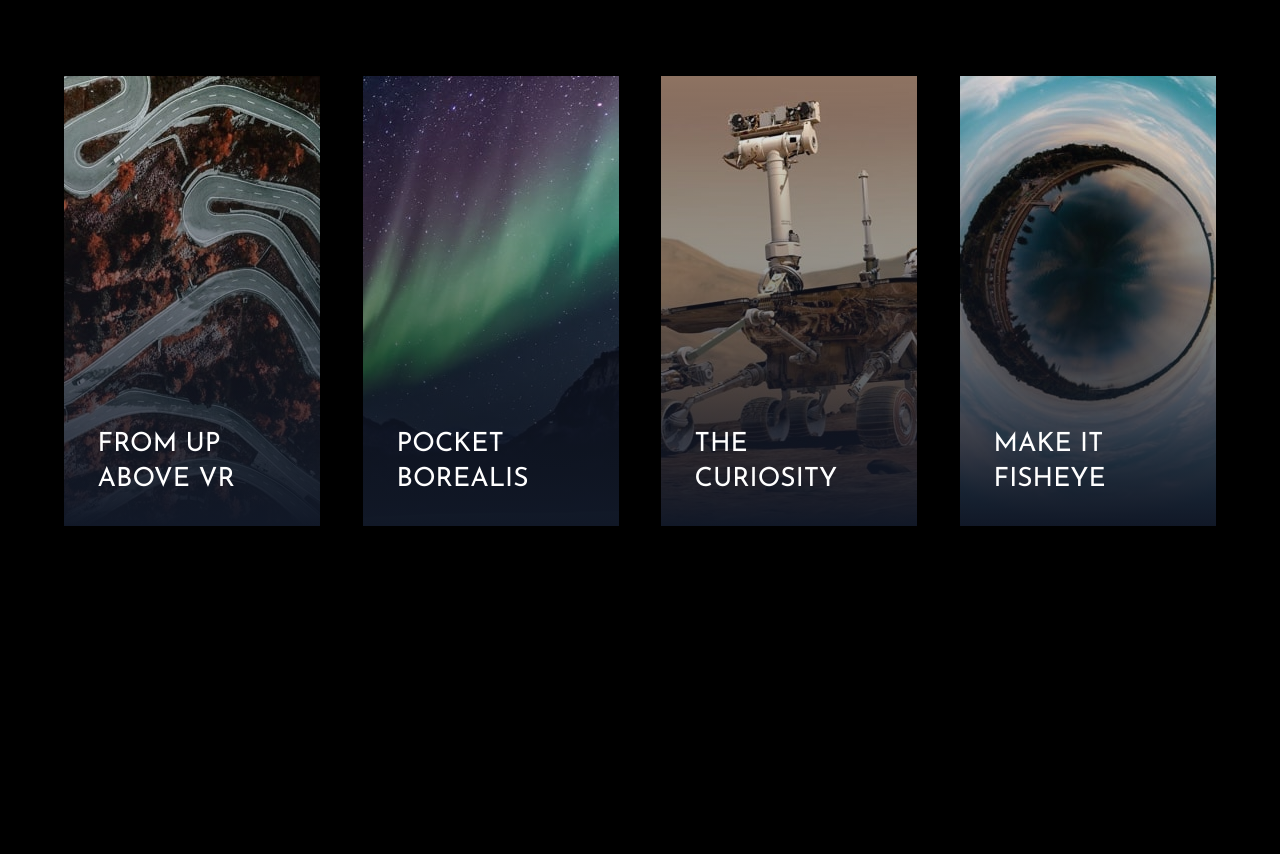
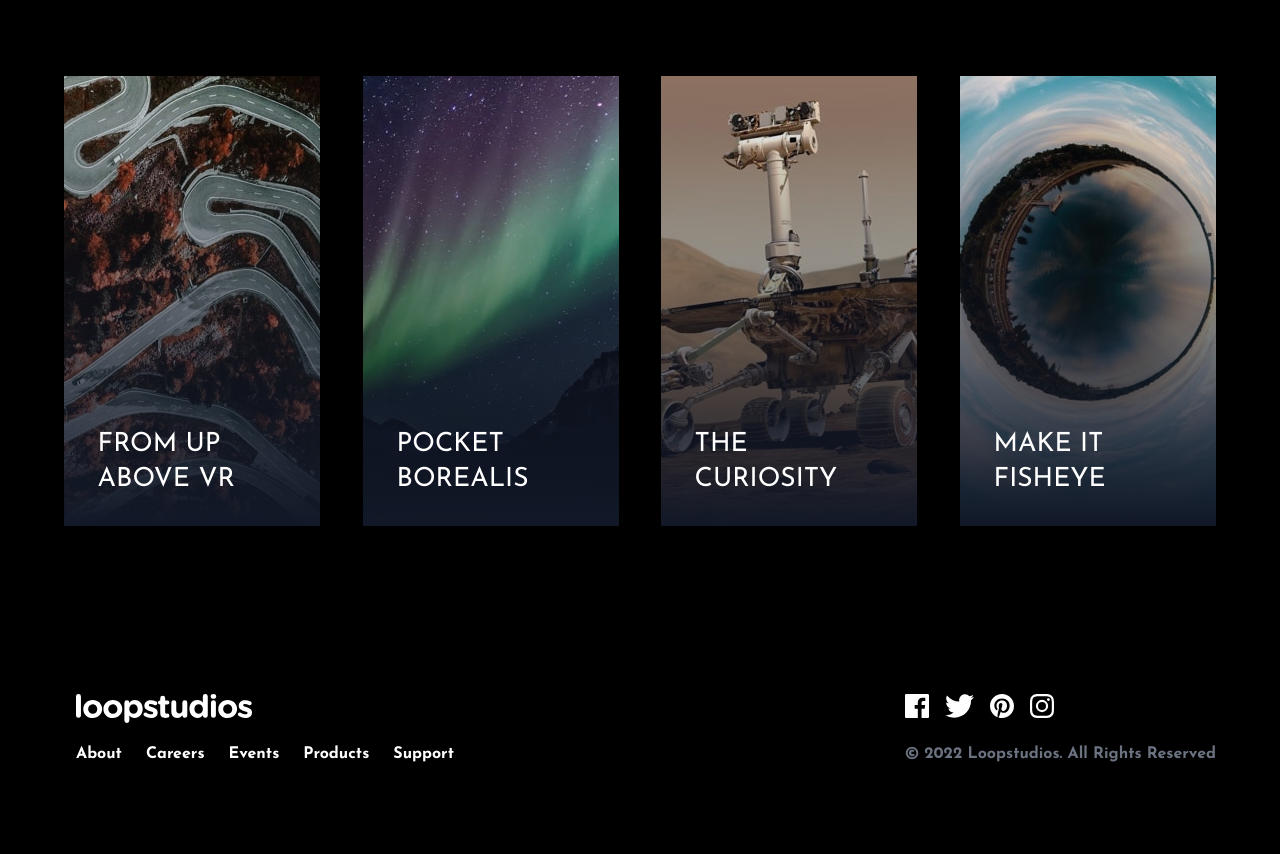
Before and after one commit to theRealIdc/tailwind, a plain HTML site: page idc-studio/index.html in a window 1280 px wide. Shown: the part 2054-2908 px from the top of the page. Before the commit the page ends 2708 px from the top, so only its background shows below. Drawn offline with nearby package versions, Linux system fonts and the light colour scheme.

Commit message:
feat: footer

```diff
--- a/idc-studio/index.html
+++ b/idc-studio/index.html
@@ -367,5 +367,105 @@
         </div>
       </div>
     </section>
+
+    <footer class="bg-black">
+      <!-- Container -->
+      <div class="container max-w-6xl py-10 mx-auto">
+        <!-- Footer Flex Container -->
+        <div
+          class="flex flex-col items-center mb-8 space-y-6 md:flex-row md:space-y-0 md:justify-between md:items-start"
+        >
+          <!-- Menu & Logo Container -->
+          <div
+            class="flex flex-col items-center space-y-8 md:items-start md:space-y-4"
+          >
+            <!-- Logo -->
+            <div class="h-8">
+              <img src="images/logo.svg" alt="" class="w-44 md:ml-3" />
+            </div>
+            <!-- Menu Container -->
+            <div
+              class="flex flex-col items-center space-y-4 font-bold text-white md:flex-row md:space-y-0 md:space-x-6 md:ml-3"
+            >
+              <!-- Item 1 -->
+              <div class="h-10 group">
+                <a href="#" class="group-hover:text-strongCyan">About</a>
+                <div
+                  class="mx-2 group-hover:border-b group-hover:border-blue-50"
+                ></div>
+              </div>
+              <!-- Item 2 -->
+              <div class="h-10 group">
+                <a href="#" class="group-hover:text-strongCyan">Careers</a>
+                <div
+                  class="mx-2 group-hover:border-b group-hover:border-blue-50"
+                ></div>
+              </div>
+              <!-- Item 3 -->
+              <div class="h-10 group">
+                <a href="#" class="group-hover:text-strongCyan">Events</a>
+                <div
+                  class="mx-2 group-hover:border-b group-hover:border-blue-50"
+                ></div>
+              </div>
+              <!-- Item 4 -->
+              <div class="h-10 group">
+                <a href="#" class="group-hover:text-strongCyan">Products</a>
+                <div
+                  class="mx-2 group-hover:border-b group-hover:border-blue-50"
+                ></div>
+              </div>
+              <!-- Item 5 -->
+              <div class="h-10 group">
+                <a href="#" class="group-hover:text-strongCyan">Support</a>
+                <div
+                  class="mx-2 group-hover:border-b group-hover:border-blue-50"
+                ></div>
+              </div>
+            </div>
+          </div>
+
+          <!-- Social & Copy Container -->
+          <div
+            class="flex flex-col items-start justify-between space-y-4 text-gray-500"
+          >
+            <!-- icons Container -->
+            <div
+              class="flex items-center justify-center mx-auto space-x-4 md:justify-end md:mx-0"
+            >
+              <!-- Icon 1 -->
+              <div class="h-8 group">
+                <a href="#">
+                  <img src="images/icon-facebook.svg" alt="" class="h-6" />
+                </a>
+              </div>
+              <!-- Icon 2 -->
+              <div class="h-8 group">
+                <a href="#">
+                  <img src="images/icon-twitter.svg" alt="" class="h-6" />
+                </a>
+              </div>
+              <!-- Icon 3 -->
+              <div class="h-8 group">
+                <a href="#">
+                  <img src="images/icon-pinterest.svg" alt="" class="h-6" />
+                </a>
+              </div>
+              <!-- Icon 4 -->
+              <div class="h-8 group">
+                <a href="#">
+                  <img src="images/icon-instagram.svg" alt="" class="h-6" />
+                </a>
+              </div>
+            </div>
+
+            <!-- Copy -->
+            <div class="font-bold">
+              &copy; 2022 Loopstudios. All Rights Reserved
+            </div>
+          </div>
+        </div>
+      </div>
+    </footer>
   </body>
 </html>
```
